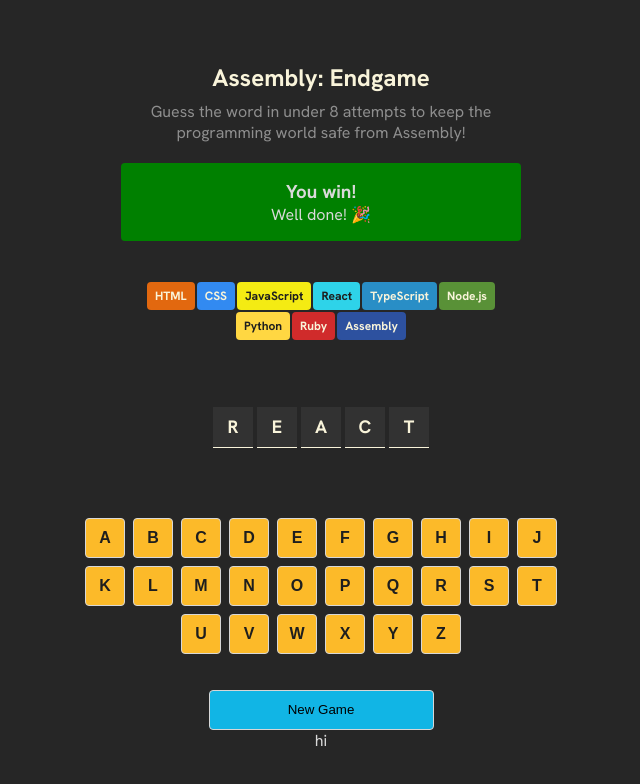
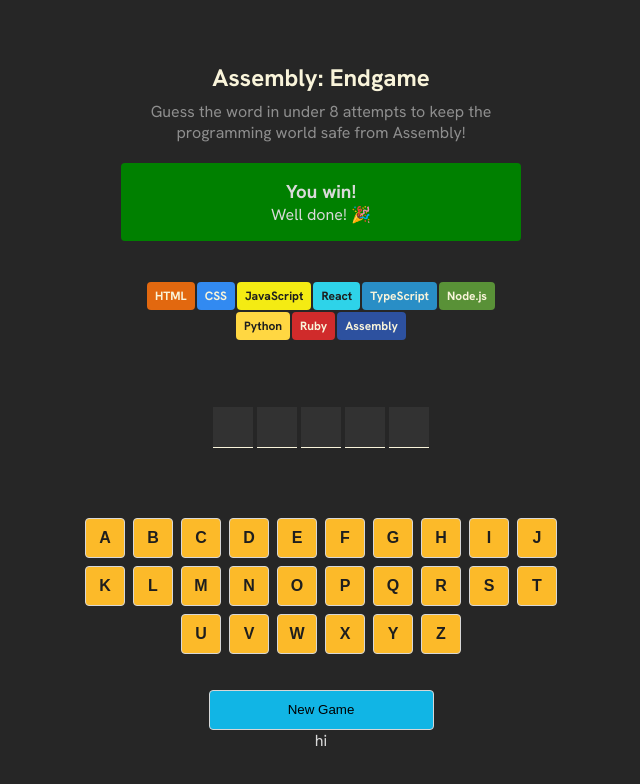
Before and after one commit to GasserElsayed07/assembly_hang_man, a React (Vite) app: page / in a window 1280 px wide. Shown: the top 784 px of the page, without its empty margins (319-959 px from the left). Built offline with nearby package versions, Linux system fonts and the light colour scheme.

Commit message:
Fix some minor bugs

```diff
--- a/src/App.jsx
+++ b/src/App.jsx
@@ -8,11 +8,33 @@ import {clsx} from "clsx"
 export default function App() {
   const [langs, setLangs] = useState([]);
   const [currentWord, setCurrentWord] = useState("React".toUpperCase().split(""));
-  const [letters, setLetters] = useState([]);
+
   const [guessedWord, setGuessedWord] = useState([]);
 
   console.log("from outside " + guessedWord);
 
+
+
+    const letters = currentWord.map((letter, index) => {
+      const styles = {
+        width: "40px",
+        height: "40px",
+        borderBottom: "1px solid #F9F4DA",
+        background: "#323232",
+        margin: "2px",
+
+        fontWeight: "700",
+        display: "flex",
+        justifyContent: "center",
+        alignItems: "center",
+        color: "#F9F4DA",
+        fontSize: "18px",
+      };
+
+      let isGuessed = guessedWord.includes(letter);
+
+      return <span id={index} style={styles}>{isGuessed? letter : " "}</span>;
+    })
 
   useEffect(() => {
     setLangs(
@@ -27,25 +49,6 @@ export default function App() {
       ))
     );
 
-    setLetters(
-      currentWord.map((letter, index) => {
-        const styles = {
-          width: "40px",
-          height: "40px",
-          borderBottom: "1px solid #F9F4DA",
-          background: "#323232",
-          margin: "2px",
-
-          fontWeight: "700",
-          display: "flex",
-          justifyContent: "center",
-          alignItems: "center",
-          color: "#F9F4DA",
-          fontSize: "18px",
-        };
-        return <span style={styles}>{letter.toUpperCase()}</span>;
-      })
-    );
   }, []);
 
   let asci = 65;
@@ -57,13 +60,9 @@ export default function App() {
   }
 
   const keyboard = alphabet.map((letter, index) => {
-
-
     let isInside = guessedWord.includes(letter)
     let isRight = currentWord.includes(letter)
     let isWrong = !currentWord.includes(letter)
-    "#1E1E1E"
-    "#FCBA29"
 
     const styles = {
       backgroundColor: isInside? clsx({"red": isWrong, "green": isRight }) : "#FCBA29",
@@ -107,7 +106,7 @@ export default function App() {
       <section className="languages">{langs}</section>
       <section className="letters">{letters}</section>
       <section className="keyboard">{keyboard}</section>
-      <button className="new-game">New Game</button>
+      <button onClick={() => setGuessedWord([])} className="new-game">New Game</button>
       <main>hi</main>
     </>
   );
```
